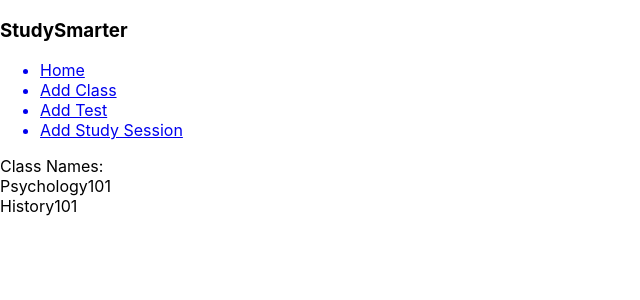
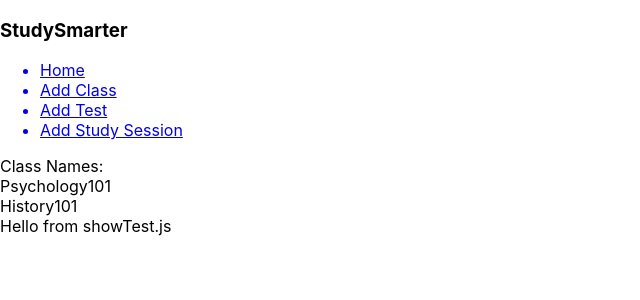
Before and after one commit to cparch/studySmarter, a React (Create React App) app: page / in a window 1280 px wide. Shown: the top 300 px of the page, without its empty margins (0-640 px from the left). Built offline with nearby package versions, Linux system fonts and the light colour scheme.

Commit message:
Create and render ShowTest.js

```diff
--- a/src/Components/Home/Home.js
+++ b/src/Components/Home/Home.js
@@ -1,4 +1,5 @@
 import React from 'react';
+import ShowTest from './ShowTest.js'
 
 const Home = (props) => {
   const courseNames = props.classList.map((courseInfo) => {
@@ -17,6 +18,7 @@ const Home = (props) => {
       <div>
         {courseNames}
       </div>
+      <ShowTest/>
     </div>
   )
 };
--- /dev/null
+++ b/src/Components/Home/ShowTest.js
@@ -0,0 +1,11 @@
+import React from 'react';
+
+const ShowTest = () => {
+  return (
+    <div>
+      Hello from showTest.js
+    </div>
+  )
+};
+
+export default ShowTest;
```
